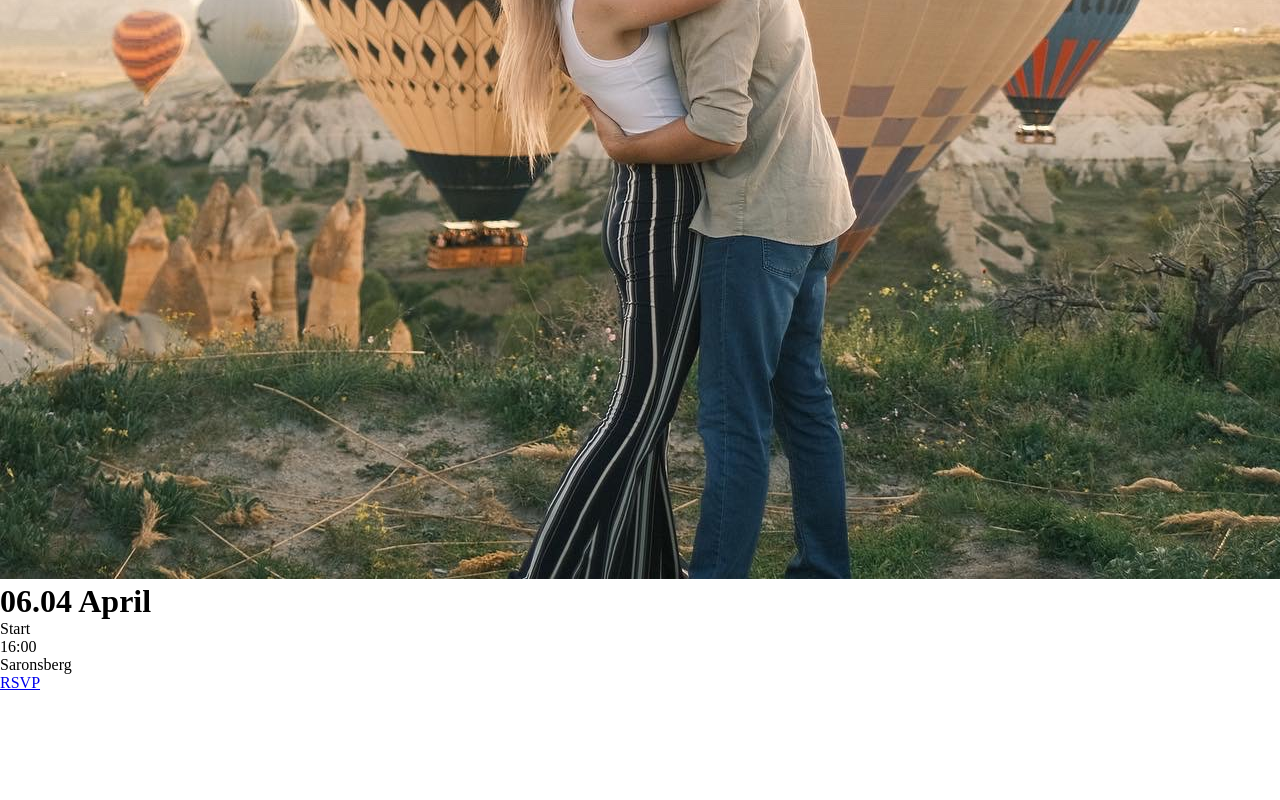
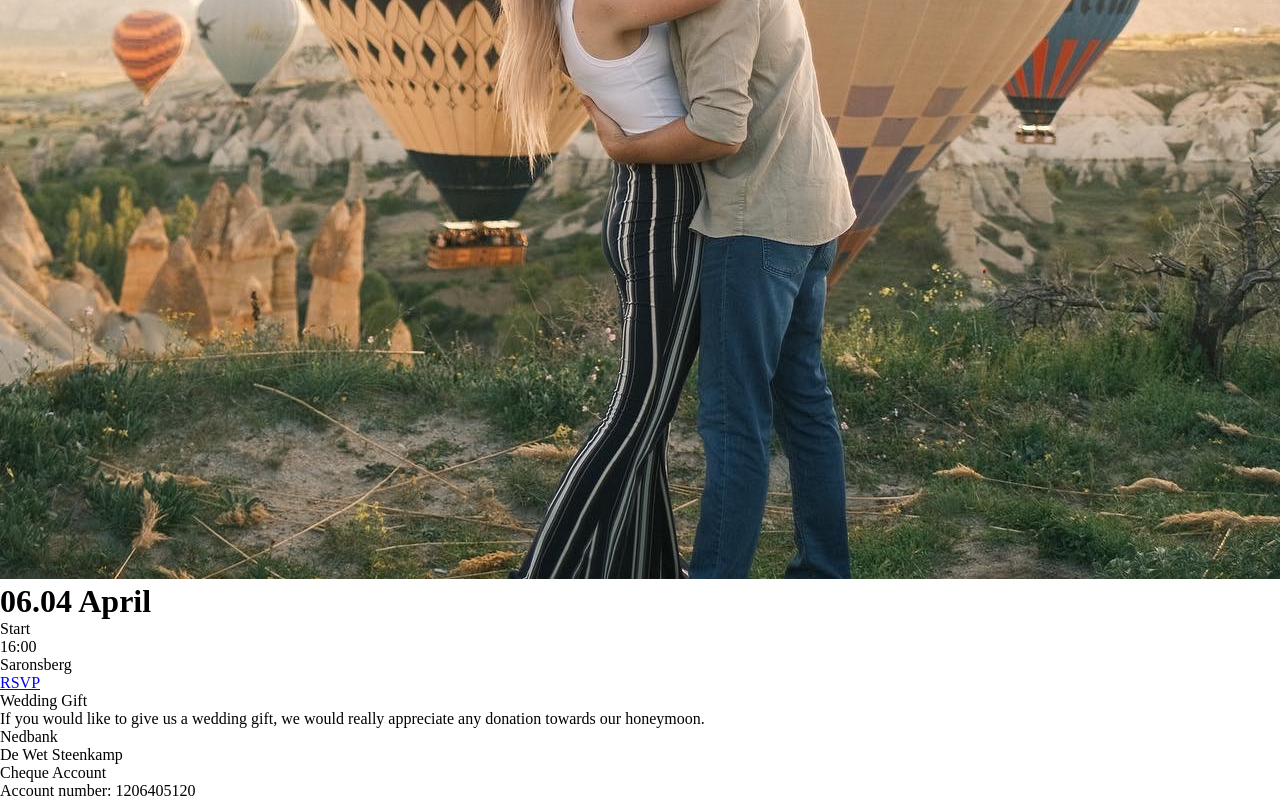
Before and after one commit to Heychani/SteenkampWedding, a plain HTML site: page index.html in a window 1280 px wide. Shown: the part 2631-3431 px from the top of the page. Before the commit the page ends 3323 px from the top, so only its background shows below. Drawn offline with Linux system fonts and the light colour scheme.

Commit message:
Update index.html

```diff
--- a/index.html
+++ b/index.html
@@ -80,6 +80,20 @@
       </div>
       <a class="rsvp_footer" href="rsvp.html">RSVP</a>
       </div>
+          <div class="gift-section">
+      <div class="gift">
+        Wedding Gift
+      </div>
+      <div class="wedding-gift">
+      If you would like to give us a wedding gift, we would really appreciate any donation towards our honeymoon.
+      </div>
+      <div class="bank-account">
+        Nedbank<br>
+        De Wet Steenkamp<br>
+        Cheque Account<br>
+        Account number: 1206405120<br>
+      </div>
+    </div>
         <script>
           function myFunction() {
             var x = document.getElementById("myLinks");
```
